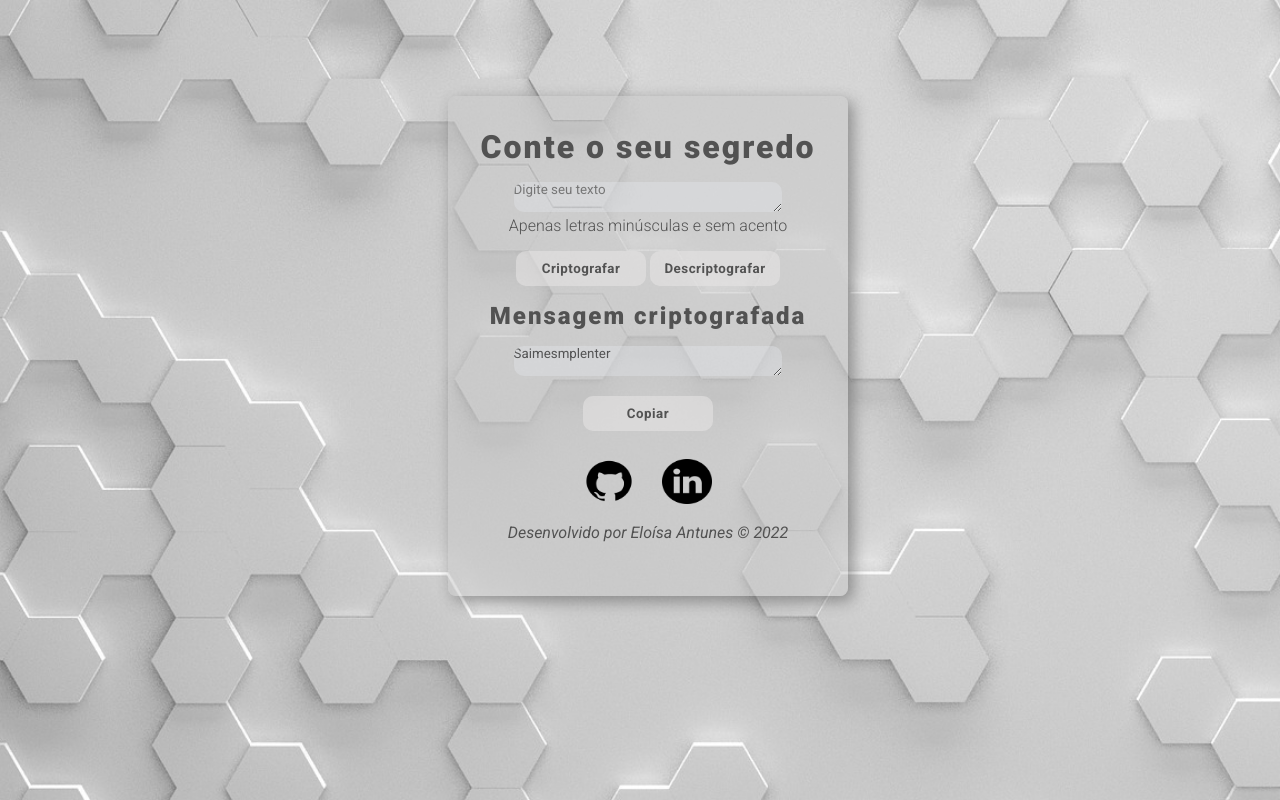
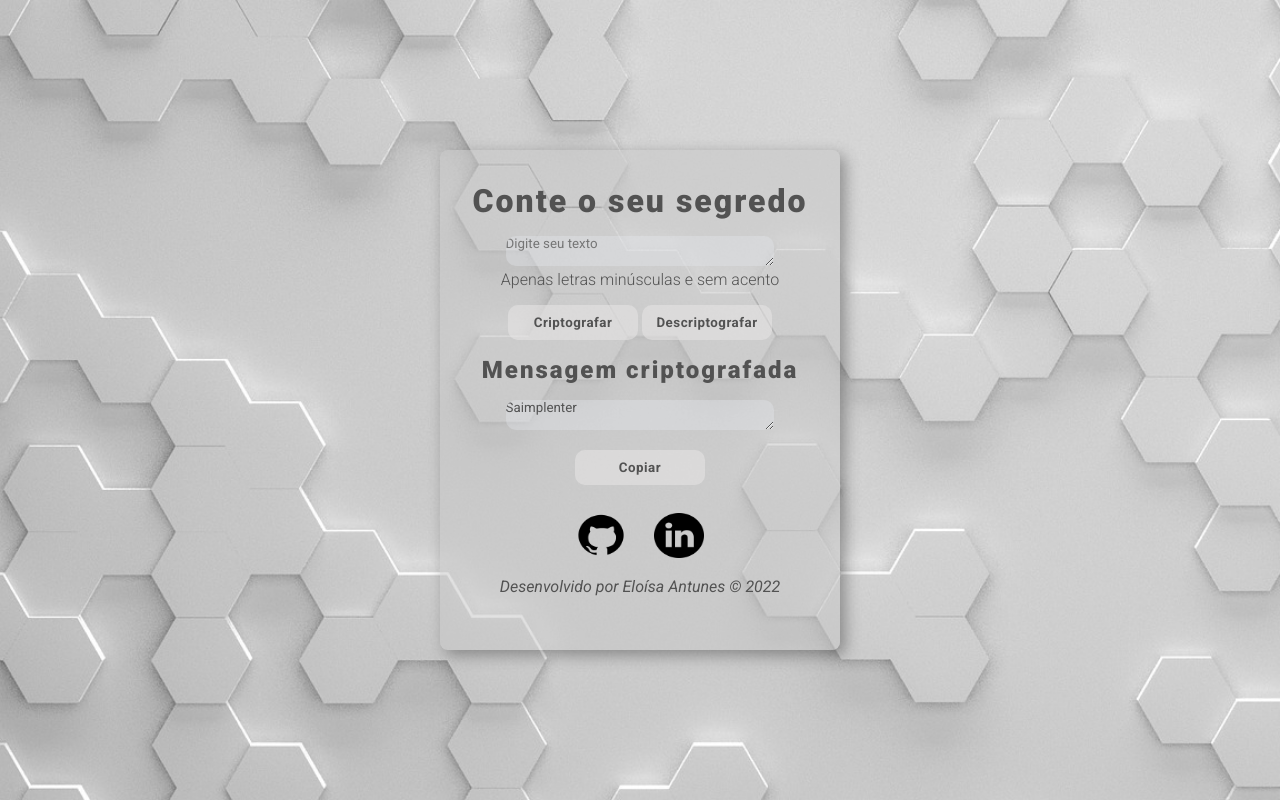
Before and after one commit to eloisantunes/codificador-texto, a plain HTML site: page index.html in a window 1280 px wide. Both pictures are taken after typing "Sample" into the empty fields and a click on the button "Criptografar". Drawn offline with Linux system fonts and the light colour scheme.

Commit message:
ajuste funcao replace

```diff
--- a/css/styles.css
+++ b/css/styles.css
@@ -20,12 +20,11 @@ body{
 
 .container{
     background-color: rgba(201, 201, 201, 0.533);
-    margin: auto;
-    position: absolute;
-    top: 12%;
-    left: 35%;
+    top: calc(50% - 250px);
+    left: calc(50% - 200px);
     width: 400px;
     height: 500px;
+    position: absolute;
     box-sizing: border-box;
     box-shadow: 5px 5px 15px rgba(58, 58, 58, 0.466);
     text-align: center;
--- a/js/scripts.js
+++ b/js/scripts.js
@@ -20,9 +20,10 @@ mensagem.addEventListener('keypress', function(e){
 // Função para criptografar texto
 
 function criptografa(mensagem) {
-    let texto = mensagem.replaceAll(/a/gi, 'ai')
+    let texto = mensagem
         .replaceAll(/e/gi, 'enter')
         .replaceAll(/i/gi, 'imes')
+        .replaceAll(/a/gi, 'ai')
         .replaceAll(/o/gi, 'ober')
         .replaceAll(/u/gi, 'ufat')
     return texto;
@@ -31,9 +32,10 @@ function criptografa(mensagem) {
 // Função para descriptografar texto
 
 function descriptografa(mensagem) {
-    let textoDescrip = mensagem.replaceAll(/ai/gi, 'a')
+    let textoDescrip = mensagem
         .replaceAll(/enter/gi, 'e')
         .replaceAll(/imes/gi, 'i')
+        .replaceAll(/ai/gi, 'a')
         .replaceAll(/ober/gi, 'o')
         .replaceAll(/ufat/gi, 'u')
     return textoDescrip;
```
